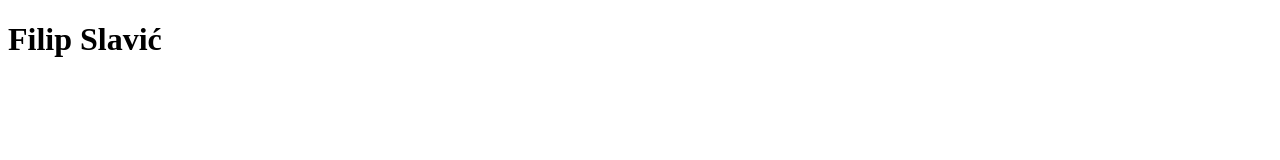
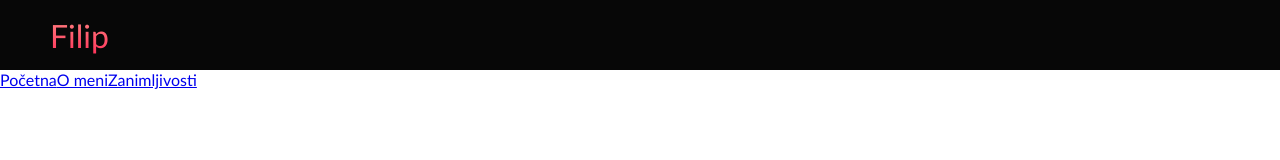
Before and after one commit to FilipSlavic5/FilipSlavic5.github.io, a plain HTML site: page index.html in a window 1280 px wide. Drawn offline with Linux system fonts and the light colour scheme.

Commit message:
nadopuna

```diff
--- a/index.html
+++ b/index.html
@@ -5,11 +5,36 @@
     <meta charset="UTF-8">
     <meta http-equiv="X-UA-Compatible" content="IE=edge">
     <meta name="viewport" content="width=device-width, initial-scale=1.0">
-    <title>Filip Slavić</title>
+    <title>Sljedeća stranica</title>
+    <link rel="stylesheet" href="style.css" />
 </head>
 
 <body>
-    <h1>Filip Slavić</h1>
+    <nav class="navbar">
+     <div class="navbar__container">
+        <a href="/" id="navbar__logo">Filip</a>
+        <div class="navbar__toggle" id="mobile-menu">
+            <span class="bar"></span>
+            <span class="bar"></span>
+            <span class="bar"></span>
+        </div>
+     </div>
+    </nav>
+
+
+  <ul class="navbar__menu">
+      <li class="navbar__item">
+          <a href="/" class="navbar__links">Početna</a>
+     </li>
+     <li class="navbar__item">
+        <a href="/tech.html" class="navbar__links"> O meni </a>
+   </li>
+   <li class="navbar__item">
+    <a href="/" class="button"> Zanimljivosti </a>
+</li>
+    </ul>
+  </div>
+ </nav>
 </body>
 
 </html>
--- /dev/null
+++ b/style.css
@@ -0,0 +1,55 @@
+* {
+  box-sizing: border-box;
+  margin: 0;
+  padding: 0;
+  font-family: "Gill Sans", "Gill Sans MT", Calibri, "Trebuchet MS", sans-serif;
+}
+
+.navbar {
+  background: #070707;
+  height: 70px;
+  display: flex;
+  justify-content: center;
+  align-items: center;
+  font-size: 1.2rem;
+  position: sticky;
+  top: 0;
+  z-index: 999;
+}
+
+.navbar__container {
+  display: flex;
+  justify-content: space-between;
+  height: 80px;
+  z-index: 1;
+  width: 100%;
+  max-width: 1300px;
+  margin: 0 auto;
+  padding: 0 50px;
+}
+
+#navbar__logo {
+  background-color: #ff8177;
+  background-image: linear-gradient(to top, #ff0844 0%, #ffb199 100%);
+  background-size: 100%;
+  -webkit-background-clip: text;
+  -moz-background-clip: text;
+  -webkit-text-fill-color: transparent;
+  -moz-text-fill-color: transparent;
+  display: flex;
+  align-items: center;
+  cursor: pointer;
+  text-decoration: none;
+  font-size: 2rem;
+}
+
+.fa-gem {
+  margin-right: 0.5rem;
+}
+
+.navbar__menu {
+  display: flex;
+  align-items: center;
+  list-style: none;
+  text-align: center;
+}
```
Also changed, not shown: app.js (added), tech.html (added).
